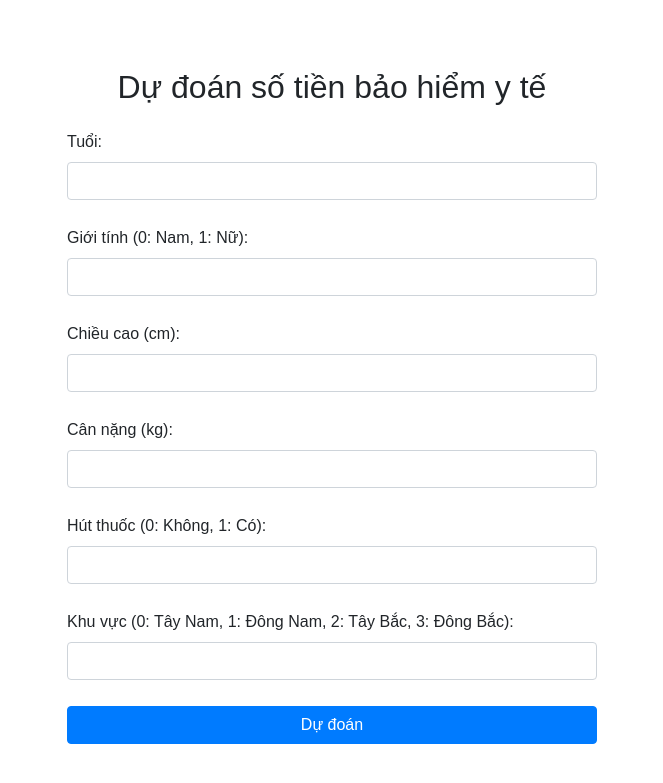
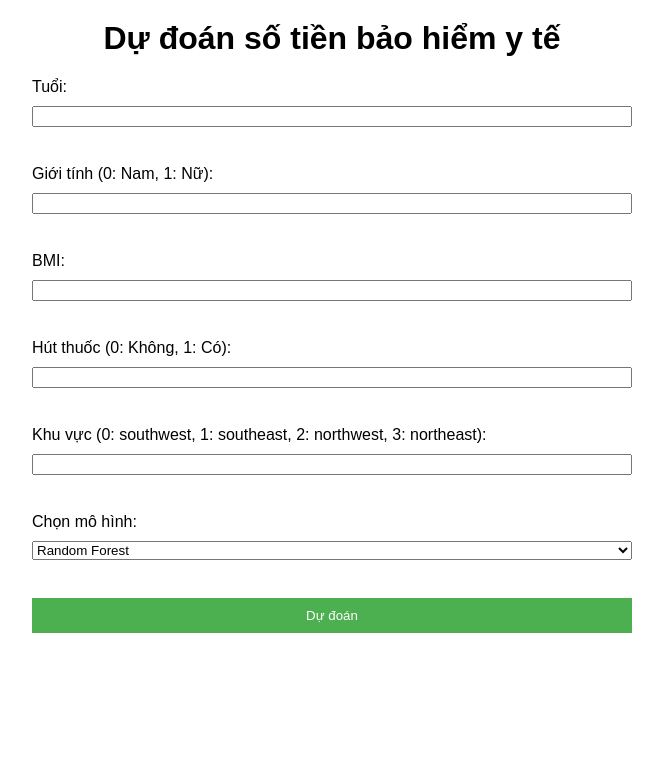
Before and after one commit to nhan1505/DATN, a Flask app: page / in a window 1280 px wide. Shown: the top 783 px of the page, without its empty margins (308-971 px from the left). Run offline with Flask 3, Linux system fonts and the light colour scheme; parts of the project's set-up code (start-up, migrations or seed data) failed here and were passed over; some libraries are stand-ins or nearby versions.

Commit message:
Update index.html

```diff
--- a/insurance_prediction/templates/index.html
+++ b/insurance_prediction/templates/index.html
@@ -1,47 +1,67 @@
-<!DOCTYPE html>
-<html lang="en">
+<script type="text/javascript">
+        var gk_isXlsx = false;
+        var gk_xlsxFileLookup = {};
+        var gk_fileData = {};
+        function filledCell(cell) {
+          return cell !== '' && cell != null;
+        }
+        function loadFileData(filename) {
+        if (gk_isXlsx && gk_xlsxFileLookup[filename]) {
+            try {
+                var workbook = XLSX.read(gk_fileData[filename], { type: 'base64' });
+                var firstSheetName = workbook.SheetNames[0];
+                var worksheet = workbook.Sheets[firstSheetName];
+
+                // Convert sheet to JSON to filter blank rows
+                var jsonData = XLSX.utils.sheet_to_json(worksheet, { header: 1, blankrows: false, defval: '' });
+                // Filter out blank rows (rows where all cells are empty, null, or undefined)
+                var filteredData = jsonData.filter(row => row.some(filledCell));
+
+                // Heuristic to find the header row by ignoring rows with fewer filled cells than the next row
+                var headerRowIndex = filteredData.findIndex((row, index) =>
+                  row.filter(filledCell).length >= filteredData[index + 1]?.filter(filledCell).length
+                );
+                // Fallback
+                if (headerRowIndex === -1 || headerRowIndex > 25) {
+                  headerRowIndex = 0;
+                }
+
+                // Convert filtered JSON back to CSV
+                var csv = XLSX.utils.aoa_to_sheet(filteredData.slice(headerRowIndex)); // Create a new sheet from filtered array of arrays
+                csv = XLSX.utils.sheet_to_csv(csv, { header: 1 });
+                return csv;
+            } catch (e) {
+                console.error(e);
+                return "";
+            }
+        }
+        return gk_fileData[filename] || "";
+        }
+        </script><!DOCTYPE html>
+<html lang="vi">
 <head>
     <meta charset="UTF-8">
-    <meta name="viewport" content="width=device-width, initial-scale=1.0">
     <title>Dự đoán bảo hiểm y tế</title>
-    <link rel="stylesheet" href="https://maxcdn.bootstrapcdn.com/bootstrap/4.0.0/css/bootstrap.min.css">
     <link rel="stylesheet" href="{{ url_for('static', filename='style.css') }}">
 </head>
 <body>
-    <div class="container">
-        <h2 class="mt-5 text-center">Dự đoán số tiền bảo hiểm y tế</h2>
-        <form method="POST" action="/predict" class="mt-4">
-            <div class="form-group">
-                <label>Tuổi:</label>
-                <input type="number" class="form-control" name="age" min="0" required>
-            </div>
-            <div class="form-group">
-                <label>Giới tính (0: Nam, 1: Nữ):</label>
-                <input type="number" class="form-control" name="sex" min="0" max="1" required>
-            </div>
-            <div class="form-group">
-                <label>Chiều cao (cm):</label>
-                <input type="number" step="0.1" class="form-control" name="height" min="0" required>
-            </div>
-            <div class="form-group">
-                <label>Cân nặng (kg):</label>
-                <input type="number" step="0.1" class="form-control" name="weight" min="0" required>
-            </div>
-            <div class="form-group">
-                <label>Hút thuốc (0: Không, 1: Có):</label>
-                <input type="number" class="form-control" name="smoker" min="0" max="1" required>
-            </div>
-            <div class="form-group">
-                <label>Khu vực (0: Tây Nam, 1: Đông Nam, 2: Tây Bắc, 3: Đông Bắc):</label>
-                <input type="number" class="form-control" name="region" min="0" max="3" required>
-            </div>
-            <button type="submit" class="btn btn-primary btn-block">Dự đoán</button>
-        </form>
-        {% if prediction_text %}
-            <div class="alert alert-success mt-3 text-center">
-                <h3>{{ prediction_text }}</h3>
-            </div>
-        {% endif %}
-    </div>
+    <h1>Dự đoán số tiền bảo hiểm y tế</h1>
+    <form method="POST" action="/predict">
+        <label>Tuổi:</label><input type="number" name="age" required><br>
+        <label>Giới tính (0: Nam, 1: Nữ):</label><input type="number" name="sex" min="0" max="1" required><br>
+        <label>BMI:</label><input type="number" step="0.1" name="bmi" required><br>
+        <label>Hút thuốc (0: Không, 1: Có):</label><input type="number" name="smoker" min="0" max="1" required><br>
+        <label>Khu vực (0: southwest, 1: southeast, 2: northwest, 3: northeast):</label>
+        <input type="number" name="region" min="0" max="3" required><br>
+        <label>Chọn mô hình:</label>
+        <select name="model" required>
+            <option value="random_forest">Random Forest</option>
+            <option value="decision_tree">Decision Tree</option>
+        </select><br>
+        <button type="submit">Dự đoán</button>
+    </form>
+    {% if prediction_text %}
+        <h2>{{ prediction_text }}</h2>
+    {% endif %}
 </body>
 </html>
```
